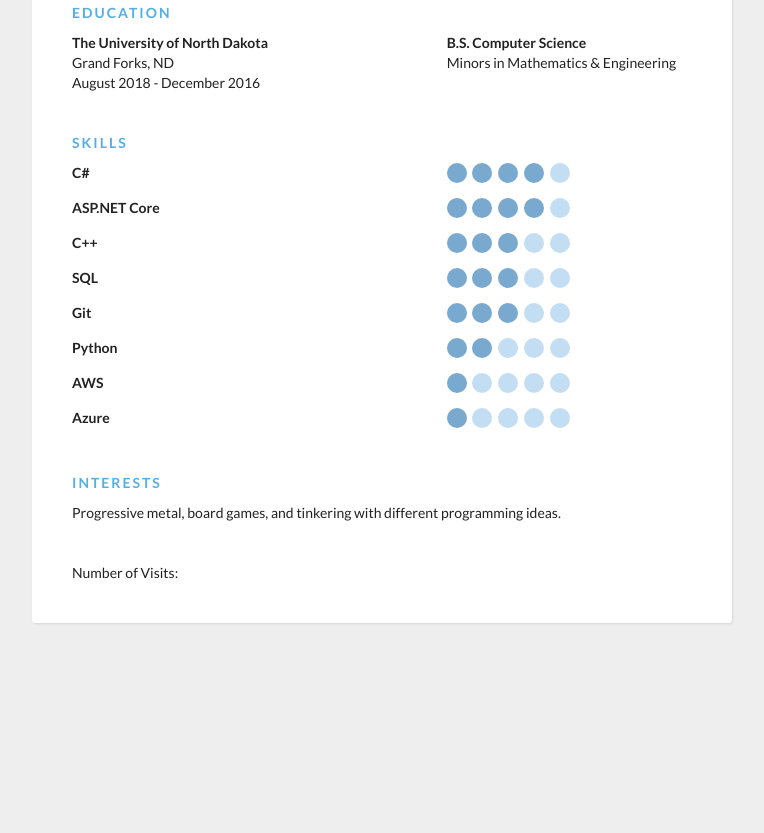
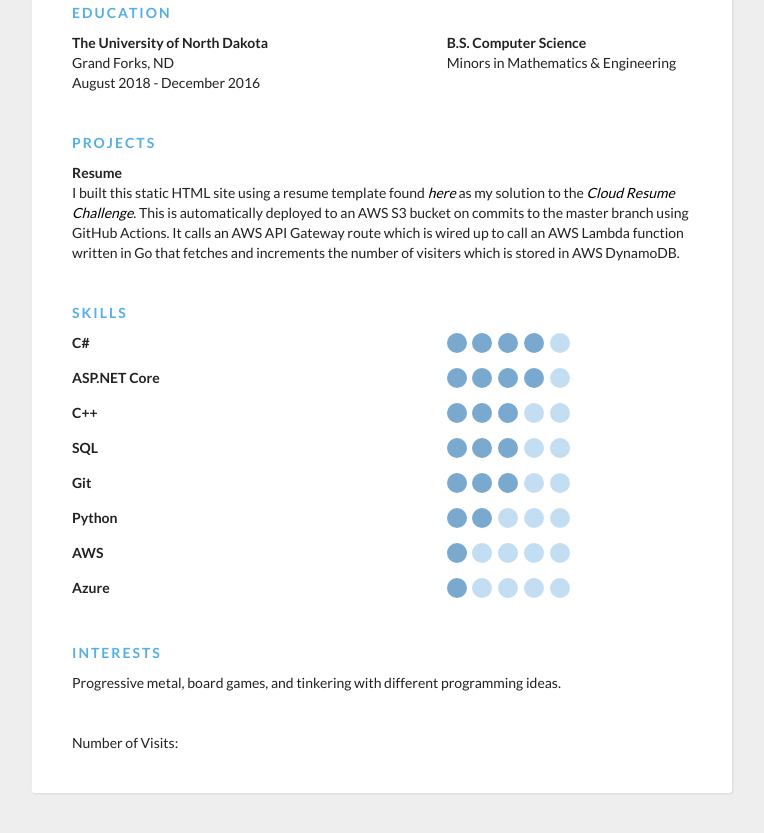
Before and after one commit to millner09/Resume, a plain HTML site: page index.html in a window 1280 px wide. Shown: the part 1228-2061 px from the top of the page, without its empty margins (258-1022 px from the left). Before the commit the page ends 1901 px from the top, so only its background shows below. Drawn offline with Linux system fonts and the light colour scheme; no server answers.

Commit message:
Added project

```diff
--- a/index.html
+++ b/index.html
@@ -125,17 +125,17 @@
           </div>
         </div>
       </div>
-      <!-- <div class="section">
+      <div class="section">
         <div class="section__title">Projects</div>
         <div class="section__list">
           <div class="section__list-item">
-            <div class="name">DSP</div>
-            <div class="text">I am a front-end developer with more than 3 years of experience writing html, css, and js.
-              I'm motivated, result-focused and seeking a successful team-oriented company with opportunity to grow.
+            <div class="name">Resume</div>
+            <div class="text">
+                I built this static HTML site using a resume template found <a href="https://freefrontend.com/html-resume-templates/" target="_blank">here</a> as my solution to the <a href="https://cloudresumechallenge.dev/instructions/" target="_blank">Cloud Resume Challenge</a>. This is automatically deployed to an AWS S3 bucket on commits to the master branch using GitHub Actions. It calls an AWS API Gateway route which is wired up to call an AWS Lambda function written in Go that fetches and increments the number of visiters which is stored in AWS DynamoDB.
             </div>
           </div>
         </div>
-      </div> -->
+      </div>
       <div class="section">
         <div class="section__title">Skills</div>
         <div class="skills">
```
